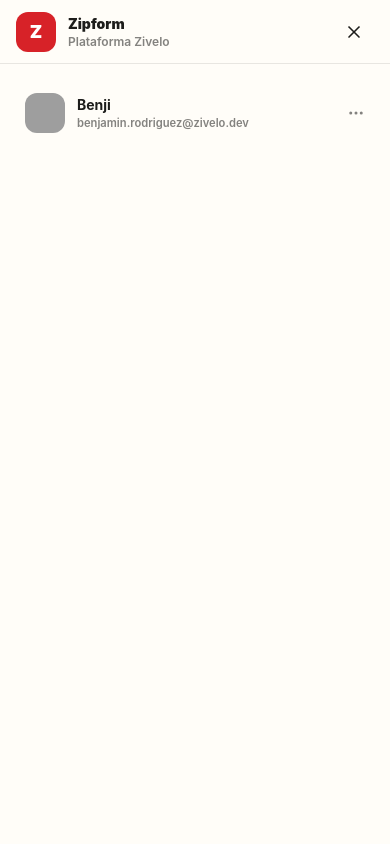
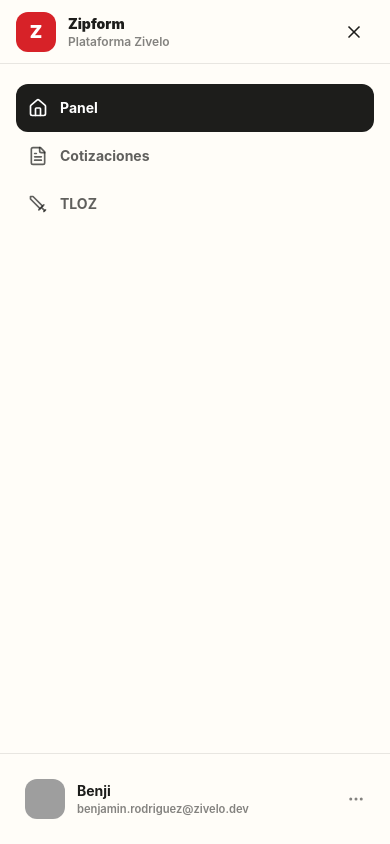
Before and after one commit to ZIVELO-MX/zipform, a Next.js app in the folder apps/dashboard/: page / in a window 390 px wide. Both pictures are taken after a click on the button 335 px from the left and 808 px from the top of the page. Shown: the top 844 px of the page. Built offline with nearby package versions, Linux system fonts and the light colour scheme; grey boxes are pictures that could not be loaded.

Commit message:
feat: rename storage keys to zipform- prefix, add getEnabledApps(), add nav to MobileMenuPanel; update docs

```diff
--- a/apps/dashboard/components/app-shell.tsx
+++ b/apps/dashboard/components/app-shell.tsx
@@ -19,14 +19,18 @@
   user: UserProfile;
 };
 
-const SIDEBAR_STATE_KEY = "dashboard-sidebar-state";
-const SIDEBAR_WIDTH_KEY = "dashboard-sidebar-width";
+const SIDEBAR_STATE_KEY = "zipform-sidebar-state";
+const SIDEBAR_WIDTH_KEY = "zipform-sidebar-width";
 
-const navItems: NavItem[] = [
-  { label: "Panel", href: "/", icon: Home },
-  { label: "Cotizaciones", href: "/quotes", icon: FileText },
-  { label: "TLOZ", href: "/tloz", icon: Sword },
-];
+function getEnabledApps(): NavItem[] {
+  return [
+    { label: "Panel", href: "/", icon: Home },
+    { label: "Cotizaciones", href: "/quotes", icon: FileText },
+    { label: "TLOZ", href: "/tloz", icon: Sword },
+  ];
+}
+
+const navItems = getEnabledApps();
 
 export function AppShell({ children, user }: AppShellProps) {
   return (
@@ -122,7 +126,9 @@
       <MobileBottomNav pathname={pathname} user={user} items={navItems} onOpenMenu={() => setMobileMenuOpen(true)} />
       <MobileMenuPanel
         open={mobileMenuOpen}
+        pathname={pathname}
         user={user}
+        items={navItems}
         onClose={() => setMobileMenuOpen(false)}
       />
 
--- a/packages/ui/src/components/app-sidebar.tsx
+++ b/packages/ui/src/components/app-sidebar.tsx
@@ -262,11 +262,15 @@
 
 export function MobileMenuPanel({
   open,
+  pathname,
   user,
+  items,
   onClose
 }: {
   open: boolean;
+  pathname: string;
   user: SidebarUser;
+  items: NavItem[];
   onClose: () => void;
 }) {
   return (
@@ -293,7 +297,29 @@
           </Button>
         </header>
 
-        <div className="flex-1 overflow-y-auto px-4 py-5">
+        <nav className="flex-1 overflow-y-auto px-4 py-5" aria-label="Navegación">
+          {items.map((item) => {
+            const Icon = item.icon;
+            const active = isActive(pathname, item.href);
+            return (
+              <Link
+                key={item.href}
+                href={item.href}
+                onClick={onClose}
+                className={cn(
+                  "flex min-h-12 items-center gap-3 rounded-[12px] px-3 text-sm font-bold text-carbon/70 transition-colors hover:bg-carbon/5 hover:text-carbon",
+                  active && "bg-carbon text-white hover:bg-carbon hover:text-white"
+                )}
+                aria-current={active ? "page" : undefined}
+              >
+                <Icon size={20} className="shrink-0" />
+                {item.label}
+              </Link>
+            );
+          })}
+        </nav>
+
+        <div className="border-t border-carbon/10 px-4 py-4">
           <ProfileDropdown collapsed={false} user={user} mobile />
         </div>
       </div>
```
Also changed, not shown: 1 other file (tests, documents, lock files or other folders).
